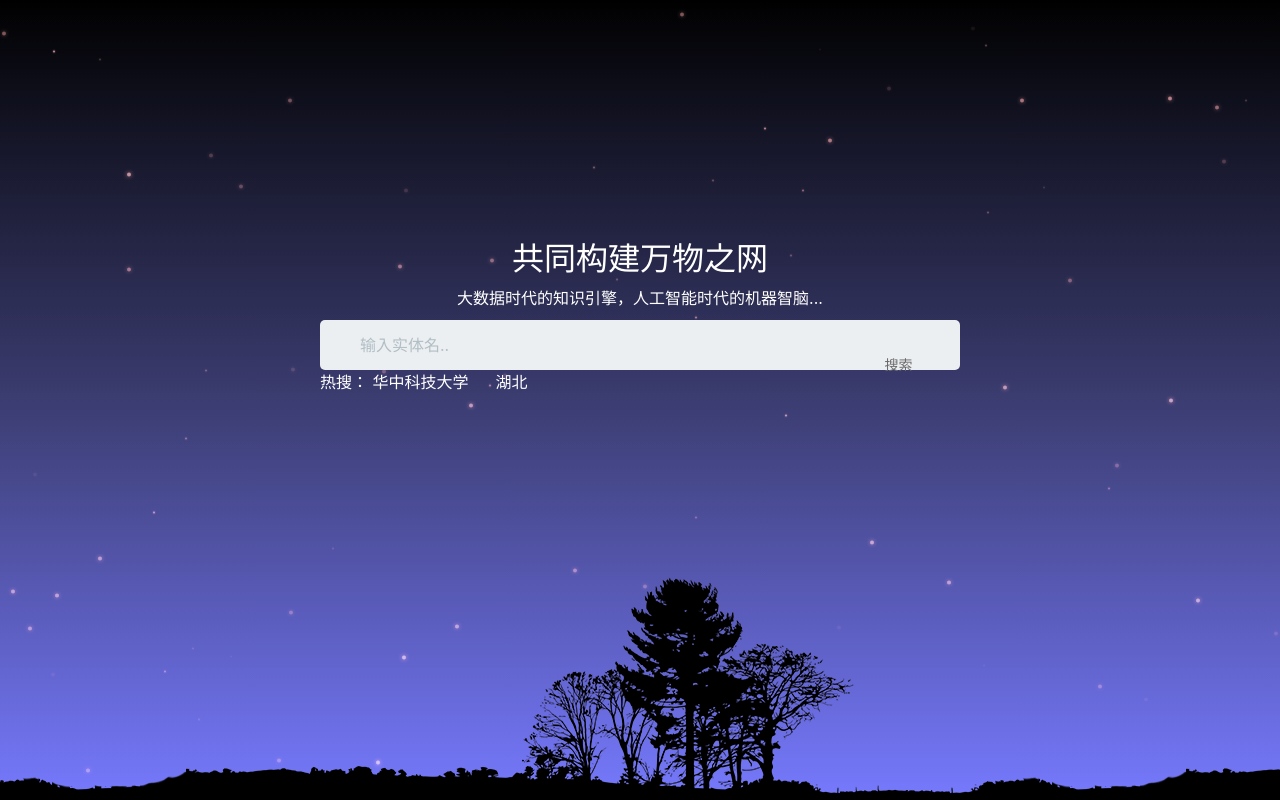
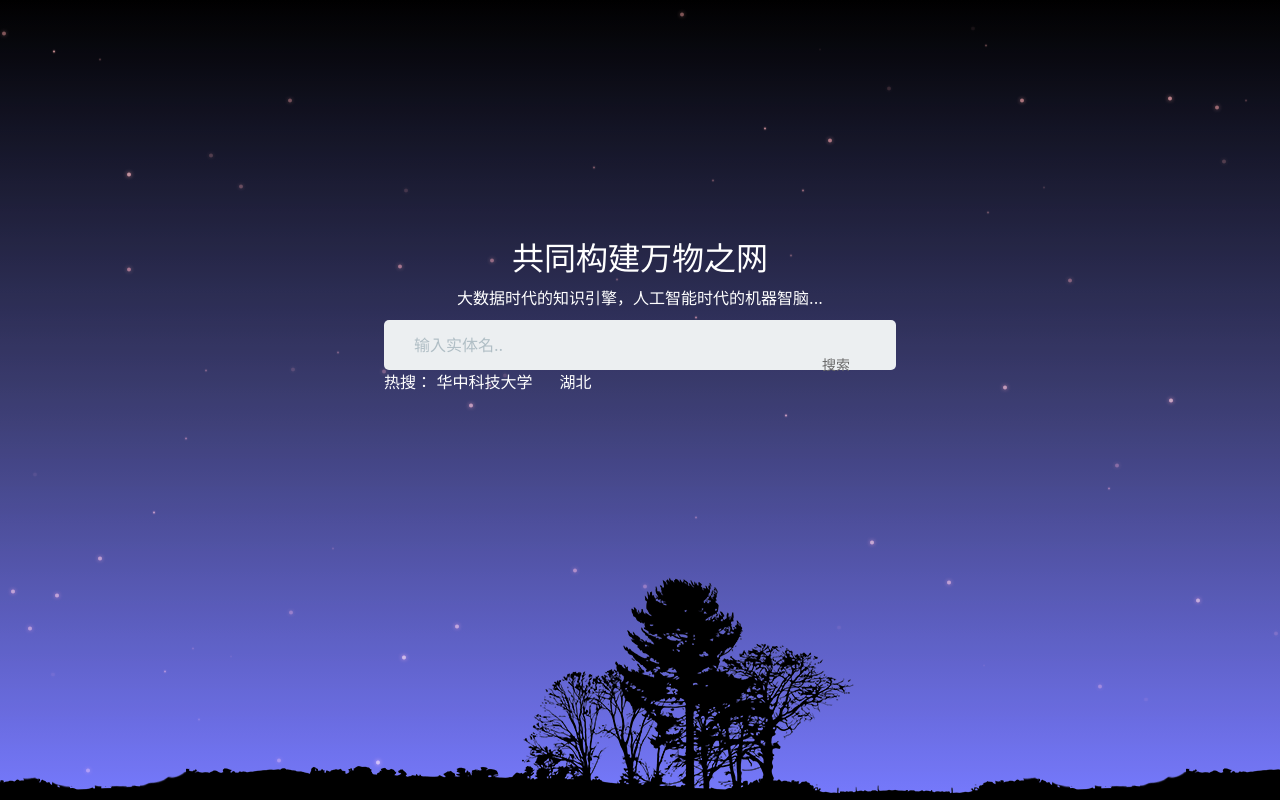
Before and after one commit to chen1310054465/RE, a Flask app: page / in a window 1280 px wide. Run offline with Flask 2, Linux system fonts and the light colour scheme; some libraries are stand-ins or nearby versions.

Commit message:
refactor project

```diff
--- a/app/static/css/index.css
+++ b/app/static/css/index.css
@@ -48,13 +48,13 @@ html, body {
     background-color: #eceff1;
     border-radius: 5px;
     border: 0;
-    padding-left: 40px;
+    padding-left: 30px;
     color: #000;
 }
 
 .ban_butt {
     height: 50px;
-    width: 123px;
+    width: 120px;
     position: absolute;
     top: 100px;
     right: 0;
@@ -108,7 +108,7 @@ input::-webkit-input-placeholder {
     top: 30%;
     left: 2%;
     right: 2%;
-    width: 50%;
+    width: 40%;
     height: 124px;
     margin: 0 auto;
 }
```
